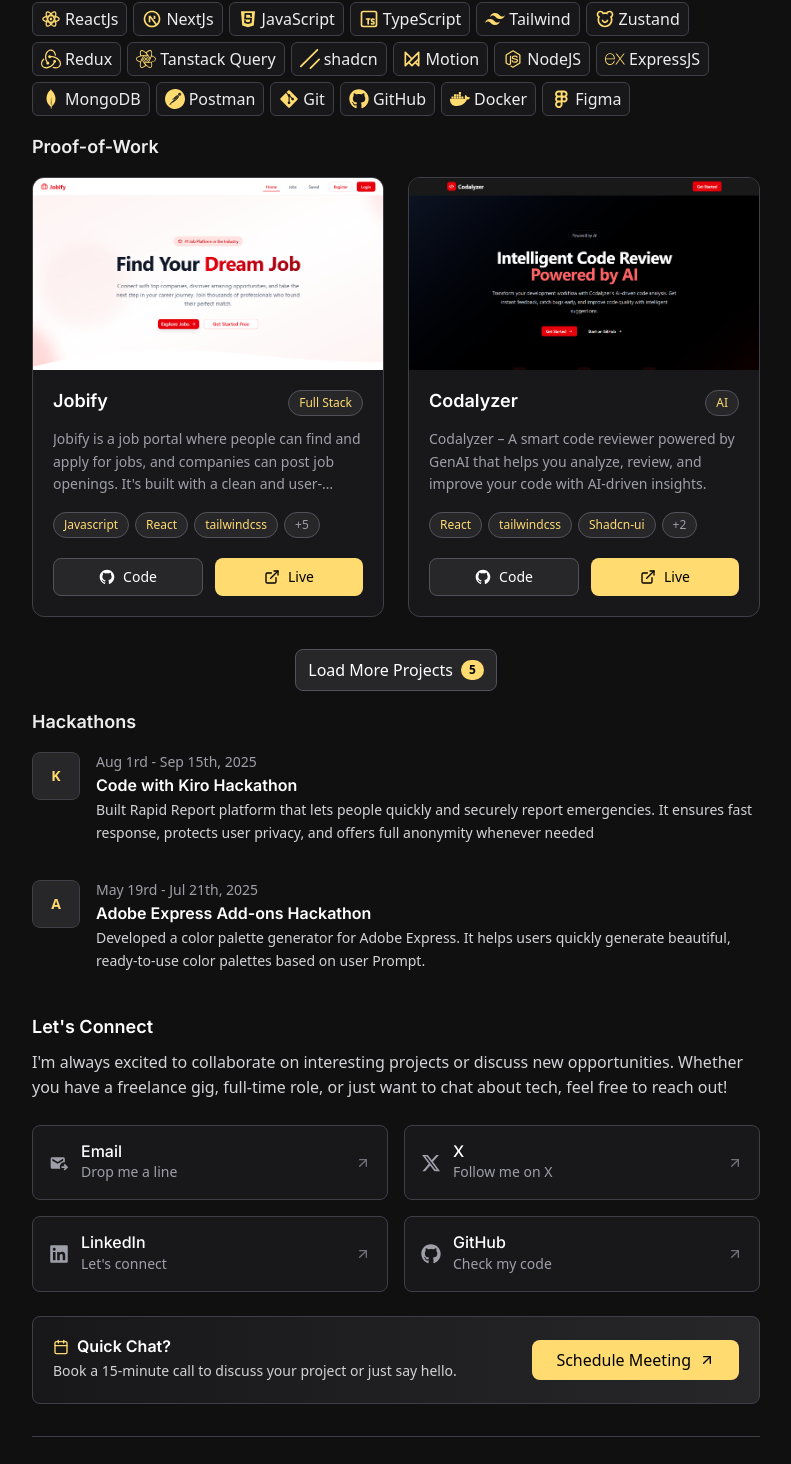
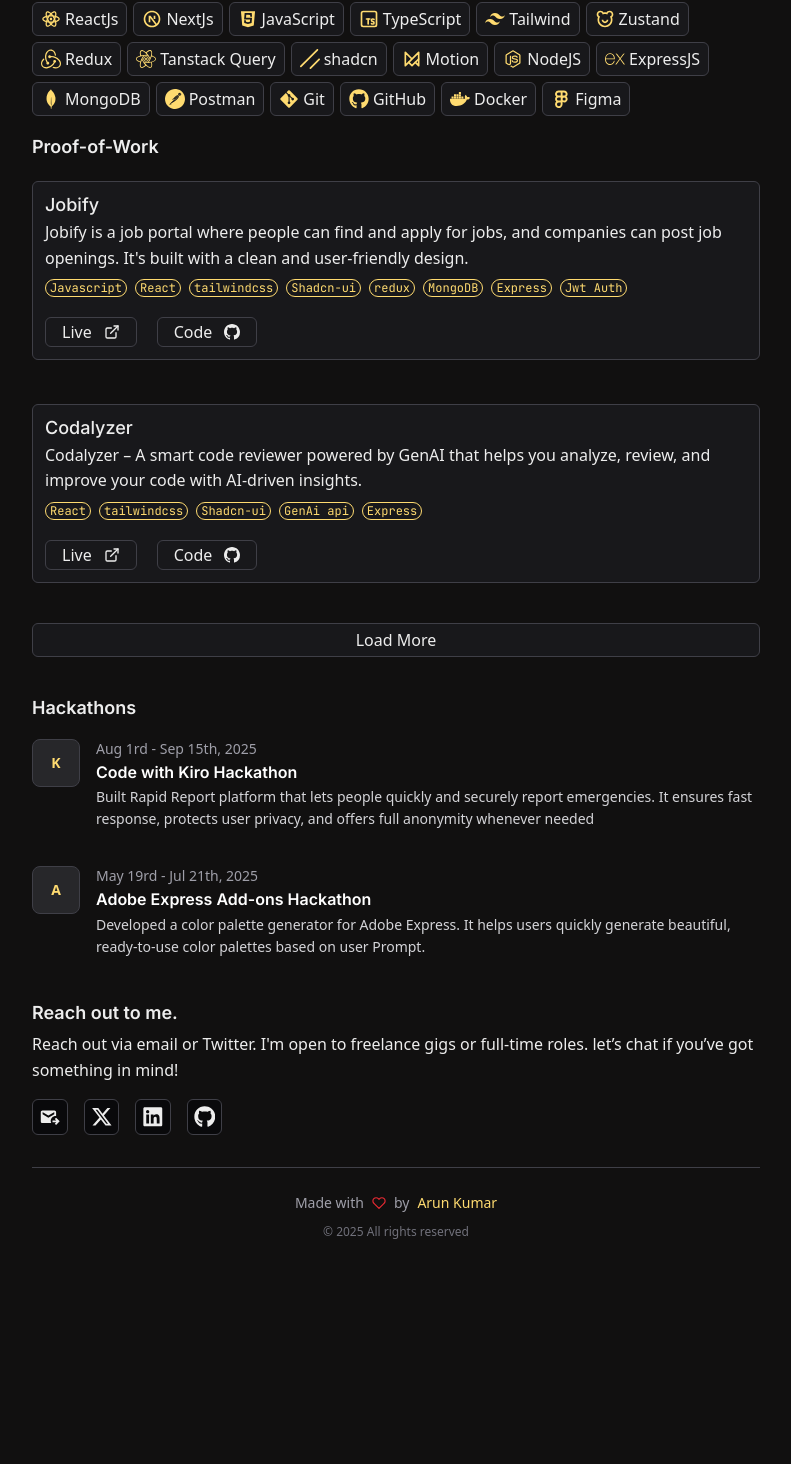
Before and after one commit to hiarun01/my-portfolio, a Next.js app: page / in a window 1280 px wide. Shown: the part 493-1957 px from the top of the page, without its empty margins (244-1035 px from the left). After the commit the page ends 1798 px from the top, so only its background shows below. Built offline with nearby package versions, Linux system fonts and the light colour scheme.

Commit message:
fut : improve some ui components

```diff
--- a/components/Contact.tsx
+++ b/components/Contact.tsx
@@ -1,18 +1,18 @@
+// import {FaRegHeart} from "react-icons/fa";
+// import {SiBuymeacoffee} from "react-icons/si";
+
 /* eslint-disable react/no-unescaped-entities */
 
 import {MdOutgoingMail} from "react-icons/md";
 import {FaXTwitter} from "react-icons/fa6";
 import {FaLinkedin} from "react-icons/fa";
 import {FaGithub} from "react-icons/fa";
-import {FiCalendar, FiArrowUpRight} from "react-icons/fi";
 import {JSX} from "react";
 
 type Social = {
   href: string;
   label: string;
   icon: JSX.Element;
-  description: string;
-  color: string;
 };
 
 const socials: Social[] = [
@@ -20,96 +20,56 @@ const socials: Social[] = [
     href: "mailto:hiarun.works@gmail.com",
     label: "Email",
     icon: <MdOutgoingMail />,
-    description: "Drop me a line",
-    color: "hover:text-red-400 hover:border-red-400/50",
   },
   {
     href: "https://x.com/hiarun01",
     label: "X",
     icon: <FaXTwitter />,
-    description: "Follow me on X",
-    color: "hover:text-blue-400 hover:border-blue-400/50",
   },
   {
     href: "https://www.linkedin.com/in/hiarun01/",
     label: "LinkedIn",
     icon: <FaLinkedin />,
-    description: "Let's connect",
-    color: "hover:text-blue-500 hover:border-blue-500/50",
   },
   {
     href: "https://github.com/hiarun01",
     label: "GitHub",
     icon: <FaGithub />,
-    description: "Check my code",
-    color: "hover:text-purple-400 hover:border-purple-400/50",
   },
 ];
 
 export default function Contact() {
   return (
-    <section className="mb-8">
-      {/* Header Section */}
-      <div className="mb-6">
-        <h2 className="text-lg font-bold mb-3 text-white">Let's Connect</h2>
-        <p className="text-zinc-300 text-base leading-relaxed">
-          I'm always excited to collaborate on interesting projects or discuss
-          new opportunities. Whether you have a freelance gig, full-time role,
-          or just want to chat about tech, feel free to reach out!
+    <section className="mb-4">
+      <h2 className="text-lg font-bold mb-2">Reach out to me.</h2>
+
+      <p className="mt-2 ">
+        Reach out via email or Twitter. I'm open to freelance gigs or full-time
+        roles. let’s chat if you’ve got something in mind!
       </p>
-      </div>
 
-      {/* Contact Cards Grid */}
-      <div className="grid grid-cols-1 sm:grid-cols-2 gap-4 mb-6">
-        {socials.map((social) => (
+      <div className="flex gap-4 mt-4 w-fit sm:font-normal">
+        {socials.map((s) => (
           <a
-            key={social.label}
-            href={social.href}
-            target="_blank"
-            rel="noopener noreferrer"
-            className={`group bg-zinc-900 border border-zinc-700 rounded-lg p-4 transition-all duration-300 hover:bg-zinc-800 ${social.color} hover:shadow-lg`}
+            key={s.label}
+            href={s.href}
+            className="select-none bg-zinc-950 border border-zinc-700 rounded-md px-1.5 py-1.5 text-[1.35rem] hover:bg-zinc-900 transition-all duration-100"
+            aria-label={s.label}
           >
-            <div className="flex items-center gap-3">
-              <div className="text-xl text-zinc-400 group-hover:scale-110 transition-transform duration-300">
-                {social.icon}
-              </div>
-              <div className="flex-1">
-                <h3 className="font-medium text-white group-hover:text-current transition-colors">
-                  {social.label}
-                </h3>
-                <p className="text-sm text-zinc-400 group-hover:text-zinc-300 transition-colors">
-                  {social.description}
-                </p>
-              </div>
-              <FiArrowUpRight className="text-zinc-500 group-hover:text-current group-hover:translate-x-0.5 group-hover:-translate-y-0.5 transition-all duration-300" />
-            </div>
+            {s.icon}
           </a>
         ))}
       </div>
-
-      {/* Schedule Meeting CTA */}
-      <div className="bg-gradient-to-r from-zinc-900 to-zinc-800 border border-zinc-700 rounded-lg p-5">
-        <div className="flex flex-col sm:flex-row items-start sm:items-center justify-between gap-4">
-          <div className="flex-1">
-            <h3 className="font-semibold text-white mb-1 flex items-center gap-2">
-              <FiCalendar className="text-[#ffdb70]" />
-              Quick Chat?
-            </h3>
-            <p className="text-zinc-300 text-sm">
-              Book a 15-minute call to discuss your project or just say hello.
-            </p>
-          </div>
+      {/* <div className="mt-2 mb-5">
         <a
           href="https://cal.com/hiarun01/15min"
           target="_blank"
           rel="noopener noreferrer"
-            className="bg-[#ffdb70] hover:bg-[#ffdb70]/90 text-black px-6 py-2 rounded-lg font-medium transition-all duration-200 flex items-center gap-2 hover:shadow-lg hover:shadow-[#ffdb70]/20 group"
+          className="cursor-pointer w-fit select-none transition-colors duration-100 flex flex-row gap-1.5 items-center bg-zinc-900 border border-zinc-700 hover:bg-zinc-800 px-2  py-1 rounded-md"
         >
-            Schedule Meeting
-            <FiArrowUpRight className="group-hover:translate-x-0.5 group-hover:-translate-y-0.5 transition-transform duration-200" />
+          <span> Schedule a meet</span>
         </a>
-        </div>
-      </div>
+      </div> */}
     </section>
   );
 }
--- a/components/Data/data.ts
+++ b/components/Data/data.ts
@@ -57,8 +57,8 @@ type Hackathon = {
   // organizer: string;
   logo: string;
 
-  // github?: string;
-  // live?: string;
+  github?: string;
+  live?: string;
 };
 
 export const hackathons: Hackathon[] = [
@@ -69,8 +69,8 @@ export const hackathons: Hackathon[] = [
     date: "Aug 1rd - Sep 15th, 2025",
     // organizer: "Auraflix",
     logo: "K",
-    // github: "https://github.com/hiarun01/auraflix-hackathon",
-    // live: "https://auraflix-demo.com",
+    github: "https://github.com/hiarun01/auraflix-hackathon",
+    live: "https://auraflix-demo.com",
   },
   {
     title: "Adobe Express Add-ons Hackathon",
@@ -79,8 +79,8 @@ export const hackathons: Hackathon[] = [
     date: "May 19rd - Jul 21th, 2025",
     // organizer:"",
     logo: "A",
-    // github: "",
-    // live: "",
+    github: "",
+    live: "",
   },
 ];
 
@@ -88,7 +88,7 @@ export const personalProjects: Project[] = [
   {
     title: "Jobify",
     description:
-      "Jobify is a job portal where people can find and apply for jobs, and companies can post job openings. It's built with a clean and user-friendly design, making the job search and hiring process easy for everyone.",
+      "Jobify is a job portal where people can find and apply for jobs, and companies can post job openings. It's built with a clean and user-friendly design.",
     techStack: [
       "Javascript",
       "React",
@@ -148,7 +148,6 @@ export const personalProjects: Project[] = [
   //   ],
   //   github: "hiarun.me",
   //   live: "hiarun.me",
-  //   image: "/Projects-image/rapidReport.png",
   //   category: "full stack",
   // },
   {
--- a/components/Footer.tsx
+++ b/components/Footer.tsx
@@ -6,7 +6,7 @@ const Footer = () => {
   return (
     <footer className="mt-8">
       <div className="py-6 border-t border-zinc-700">
-        <div className="flex flex-col items-center gap-3">
+        <div className="flex flex-col items-center gap-2">
           <p className="text-center text-sm text-zinc-400 flex items-center gap-2">
             Made with <FiHeart className="text-red-500 animate-pulse" /> by{" "}
             <a
--- a/components/HackathonSection.tsx
+++ b/components/HackathonSection.tsx
@@ -5,7 +5,6 @@ export default function HackathonSection() {
     <div className="">
       <section className="mb-8 mt-5">
         <h2 className="text-lg font-bold mb-5">Hackathons</h2>
-
 
         <div className="flex flex-col gap-6">
           {hackathons.map((hackathon, i) => (
@@ -31,8 +30,6 @@ export default function HackathonSection() {
                 <p className="text-zinc-300 text-sm leading-relaxed mb-3">
                   {hackathon.description}
                 </p>
-
-                {/* Links */}
               </div>
             </div>
           ))}
--- a/components/Projects.tsx
+++ b/components/Projects.tsx
@@ -1,162 +1,75 @@
+import {useState} from "react";
 import {personalProjects} from "./Data/data";
-import {FiExternalLink} from "react-icons/fi";
-import Image from "next/image";
-import {useState} from "react";
-import {GrGithub} from "react-icons/gr";
+import {ExternalLink} from "lucide-react";
+import {BsGithub} from "react-icons/bs";
 
-export default function Projects() {
+const Projects = () => {
   const [visibleProjects, setVisibleProjects] = useState(2);
-  const [isLoading, setIsLoading] = useState(false);
 
-  const displayedProjects = personalProjects.slice(0, visibleProjects);
-  const hasMoreProjects = visibleProjects < personalProjects.length;
-
-  const loadMoreProjects = () => {
-    setIsLoading(true);
-    // Simulate loading delay for better UX
-    setTimeout(() => {
+  const loadMore = () => {
     setVisibleProjects((prev) => Math.min(prev + 2, personalProjects.length));
-      setIsLoading(false);
-    }, 500);
   };
 
   return (
-    <div className="">
-      <section className="mb-5">
-        <h2 className="text-lg font-bold mb-5">Proof-of-Work</h2>
+    <div>
+      <section className="mb-10">
+        <h2 className="text-lg font-bold mb-3 ">Proof-of-Work</h2>
 
-        {/* Projects Grid - Enhanced Layout */}
-        <div className="grid grid-cols-1 md:grid-cols-2 lg:grid-cols-2 gap-6">
-          {displayedProjects.map((project, i) => (
+        <div className="flex flex-col gap-8">
+          {personalProjects.slice(0, visibleProjects).map((project, i) => (
             <div
               key={i}
-              className="bg-zinc-900 border border-zinc-700 rounded-xl overflow-hidden hover:border-[#ffdb70] hover:shadow-lg hover:shadow-[#ffdb70]/10 transition-all duration-300 group transform hover:-translate-y-1"
+              className="mt-3 cursor-pointer w-fit select-none transition-colors duration-100 flex flex-row gap-1.5 items-center bg-zinc-900 border border-zinc-700 hover:bg-zinc-800 px-3 py-3 rounded-md"
             >
-              {/* Project Image */}
-              <div className="h-48 relative overflow-hidden bg-zinc-800">
-                {project.image ? (
-                  <Image
-                    src={project.image}
-                    alt={`${project.title} screenshot`}
-                    fill
-                    className="object-cover group-hover:scale-105 transition-transform duration-500"
-                    sizes="(max-width: 768px) 100vw, (max-width: 1200px) 50vw, 33vw"
-                  />
-                ) : (
-                  <div className="w-full h-full flex items-center justify-center bg-gradient-to-br from-zinc-800 to-zinc-900">
-                    <div className="text-4xl font-bold text-[#ffdb70] opacity-50">
-                      {project.title.charAt(0)}
-                    </div>
-                  </div>
-                )}
-                <div className="absolute inset-0 bg-black/0 group-hover:bg-black/10 transition-colors duration-300" />
-              </div>
-
-              {/* Project Content */}
-              <div className="p-5">
-                <div className="flex items-start justify-between mb-3">
-                  <h3 className="text-lg font-semibold text-white group-hover:text-[#ffdb70] transition-colors duration-300 leading-tight">
+              <div className="flex flex-col sm:flex-row sm:items-center gap-3 ">
+                <div className="flex-1">
+                  <h2 className="text-lg font-medium mb-1 flex items-center gap-2">
                     {project.title}
-                  </h3>
-                  <span className="px-2.5 py-1 bg-zinc-800 text-[#ffdb70] rounded-full text-xs font-medium border border-zinc-600 whitespace-nowrap ml-2">
-                    {project.category === "webapp"
-                      ? "Web App"
-                      : project.category === "fullstack"
-                      ? "Full Stack"
-                      : project.category === "frontend"
-                      ? "Frontend"
-                      : project.category === "ai"
-                      ? "AI"
-                      : project.category === "plugins"
-                      ? "Plugins"
-                      : project.category}
-                  </span>
-                </div>
-
-                <p className="text-zinc-400 text-sm mb-4 line-clamp-3 leading-relaxed">
-                  {project.description}
-                </p>
-
+                  </h2>
+                  <p className="mb-2">{project.description}</p>
                   {/* Tech Stack */}
                   {project.techStack && (
-                  <div className="flex flex-wrap gap-1.5 mb-5">
-                    {project.techStack.slice(0, 3).map((tech, idx) => (
+                    <div className="flex flex-wrap gap-2 mb-2">
+                      {project.techStack.map((tech, idx) => (
                         <span
                           key={idx}
-                        className="px-2.5 py-1 bg-zinc-800 text-[#ffdb70] rounded-full text-xs border border-zinc-600 font-medium"
+                          className="border border-[#ffdb70] text-[#ffdb70] px-1 rounded-full text-xs font-mono"
                         >
                           {tech}
                         </span>
                       ))}
-                    {project.techStack.length > 3 && (
-                      <span className="px-2.5 py-1 bg-zinc-800 text-zinc-400 rounded-full text-xs border border-zinc-600">
-                        +{project.techStack.length - 3}
-                      </span>
-                    )}
                     </div>
                   )}
-
-                {/* Action Buttons */}
-                <div className="flex gap-3">
-                  <a
-                    href={project.github}
-                    target="_blank"
-                    rel="noopener noreferrer"
-                    className="flex-1 bg-zinc-800 hover:bg-zinc-700 text-white px-4 py-2 rounded-lg text-sm font-medium transition-all duration-200 flex items-center justify-center gap-2 border border-zinc-600 hover:border-zinc-500"
-                  >
-                    <GrGithub className="w-4 h-4" />
+                  <div className="flex gap-5 mt-2">
+                    <a href={project.live} className="btn">
+                      <span className="flex items-center gap-3">
+                        Live
+                        <ExternalLink width={16} height={16} />
+                      </span>
+                    </a>
+                    <a href={project.github} className="btn">
+                      <span className="flex items-center gap-3">
                         Code
+                        <BsGithub width={16} height={16} />
+                      </span>
                     </a>
-                  <a
-                    href={project.live}
-                    target="_blank"
-                    rel="noopener noreferrer"
-                    className="flex-1 bg-[#ffdb70] hover:bg-[#ffdb70]/90 text-black px-4 py-1.5 rounded-lg text-sm font-medium transition-all duration-200 flex items-center justify-center gap-2 hover:shadow-lg hover:shadow-[#ffdb70]/20"
-                  >
-                    <FiExternalLink className="w-4 h-4" />
-                    Live
-                  </a>
+                  </div>
                 </div>
               </div>
             </div>
           ))}
         </div>
 
-        {/* Load More Button */}
-        {hasMoreProjects && (
-          <div className="flex justify-center mt-8">
-            <button
-              onClick={loadMoreProjects}
-              disabled={isLoading}
-              className="bg-zinc-800 hover:bg-zinc-700 disabled:bg-zinc-800 text-white px-3 py-2 rounded-lg font-medium transition-all duration-200 border border-zinc-600 hover:border-[#ffdb70] hover:text-[#ffdb70] disabled:opacity-50 disabled:cursor-not-allowed flex items-center gap-2"
-            >
-              {isLoading ? (
-                <>
-                  <div className="w-4 h-2 border-2 border-zinc-400 border-t-transparent rounded-full animate-spin" />
-                  Loading...
-                </>
-              ) : (
-                <>
-                  Load More Projects
-                  <span className="bg-[#ffdb70] text-black px-2 py-0.5 rounded-full text-xs font-bold">
-                    {personalProjects.length - visibleProjects}
-                  </span>
-                </>
-              )}
+        {visibleProjects < personalProjects.length && (
+          <div className="flex justify-center mt-10">
+            <button onClick={loadMore} className="load-more">
+              <span>Load More</span>
             </button>
-          </div>
-        )}
-
-        {/* Show All Projects Loaded Message */}
-        {!hasMoreProjects && personalProjects.length > 3 && (
-          <div className="flex justify-center mt-8">
-            <div className="text-zinc-400 text-sm flex items-center gap-2">
-              <div className="w-2 h-2 bg-[#ffdb70] rounded-full" />
-              All projects loaded ({personalProjects.length} total)
-            </div>
           </div>
         )}
       </section>
     </div>
   );
-}
+};
+
+export default Projects;
```
Also changed, not shown: components/Blogs.tsx (+3 -6 lines). Lines whose indentation alone changed are shown as unchanged.
